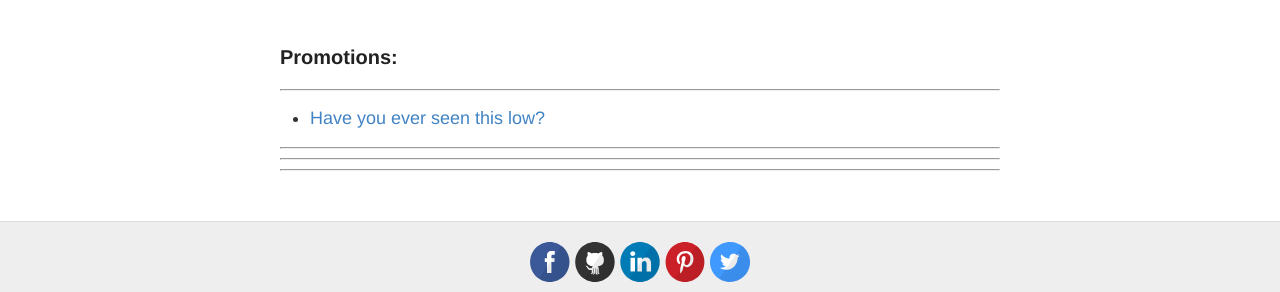
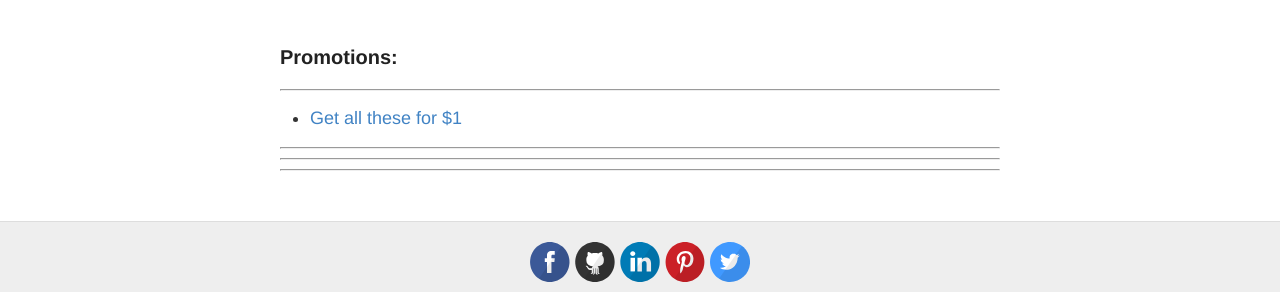
Before and after one commit to tealdit/tealdit.github.io, a Jekyll site: the page built from index.html, in a window 1280 px wide. Shown: the part 291-583 px from the top of the page. Built offline with Jekyll 4.4.1, drawn with Linux system fonts in a browser that asks for light colours; nearby versions of some CDN libraries; comment, search, counter and statistics services are not loaded.

Commit message:
Update default.html

```diff
--- a/_layouts/default.html
+++ b/_layouts/default.html
@@ -54,7 +54,7 @@
         <h3>Promotions:</h3>
         <hr/>
         <ul>
-          <li><a href="http://goo.gl/MdtQsd" rel="external nofollow" target="_blank">Have you ever seen this low?</a></li>
+          <li><a href="http://goo.gl/kRWrif" rel="external nofollow" target="_blank">Get all these for $1</a></li>
         </ul>
         <hr/>
 
```
